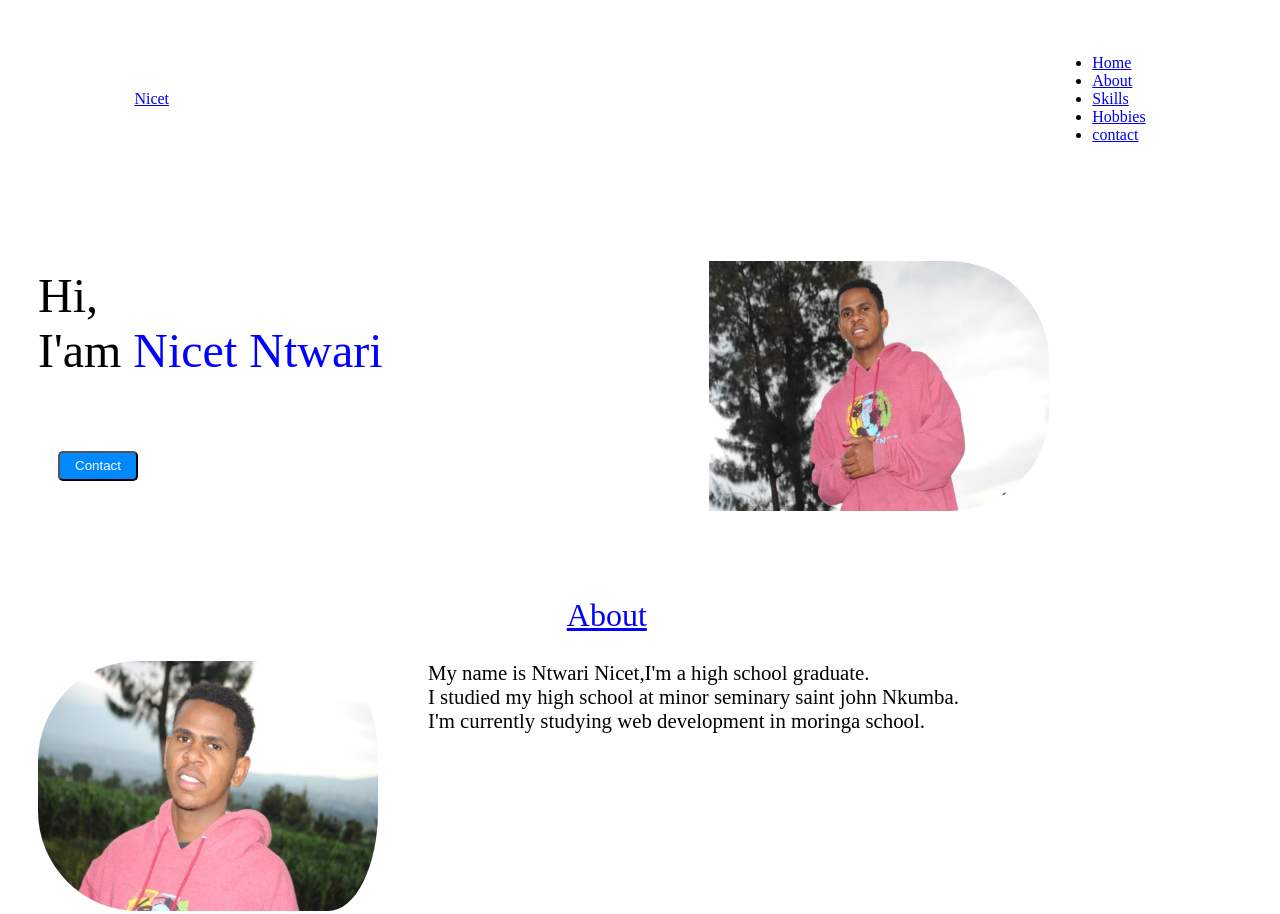
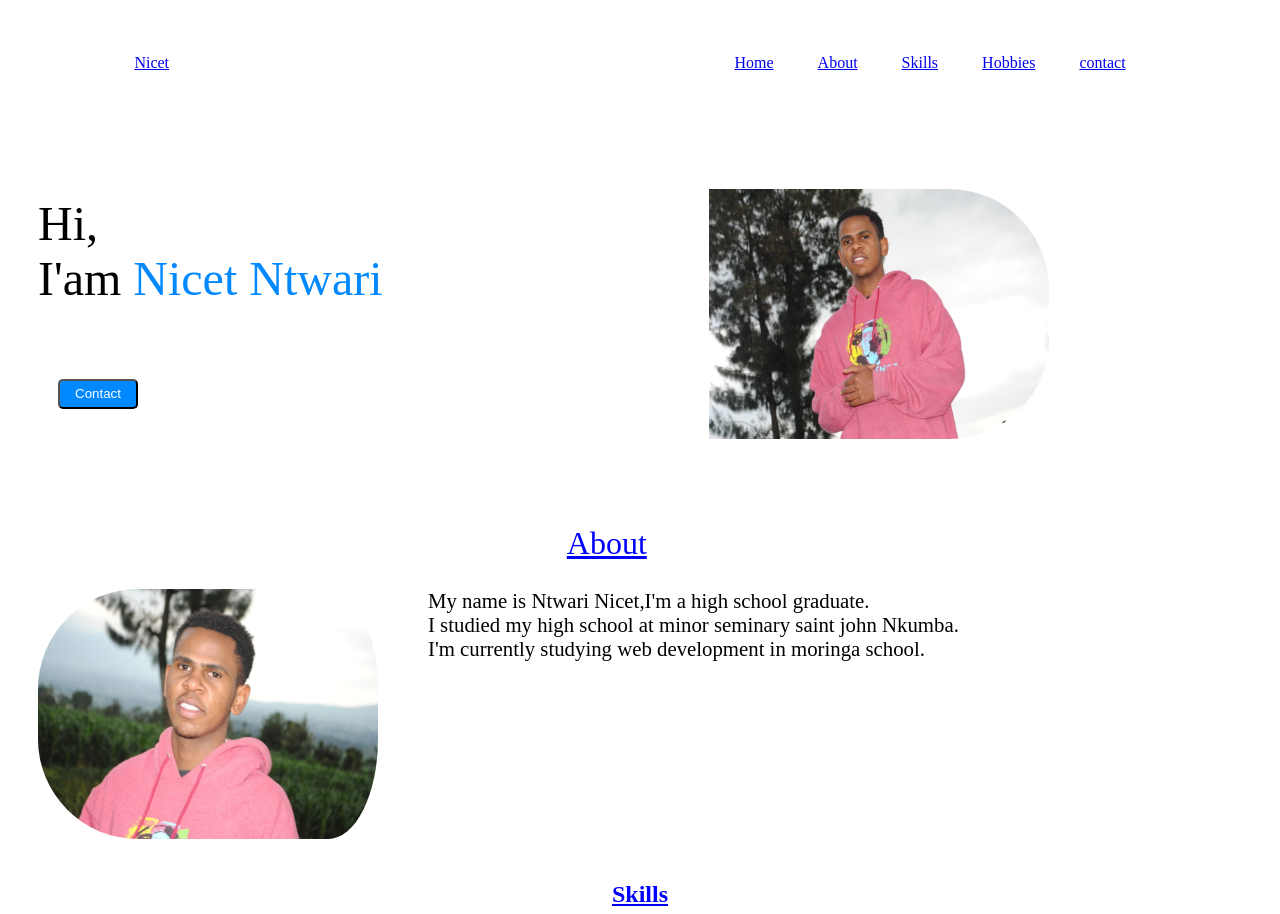
Before and after one commit to Nnicetcoder/-project-personal-portfolio-landing-page, a plain HTML site: page index.html in a window 1280 px wide. Shown: the top 914 px of the page. Drawn offline with Linux system fonts and the light colour scheme.

Commit message:
adding css

```diff
--- a/index.html
+++ b/index.html
@@ -7,9 +7,11 @@
 <body>
 	        <!=====--Header--====>
 	<header id="header">
+
 			<div class="logo">
 				<a href="#" class="logo">Nicet</a>
 			</div>
+		<nav>
 			<div class="navbar">
 				<ul>
 					<li><a href="#home">Home</a></li>
@@ -19,6 +21,7 @@
 					<li><a href="#contact">contact</a></li>
 				</ul>
 			</div>
+		</nav>
 	</header>
 
              <!====-- Home section--====>
--- a/styles.css
+++ b/styles.css
@@ -13,15 +13,17 @@ body{
 .logo {
 	cursor: pointer;
 }
-#navbar  {
+.navbar  {
 	list-style: none;
 }
-#navbar ul li {
+.navbar li {
 	display: inline-block;
 	padding: 0px 20px;
+	text-decoration: none;
+	cursor: pointer;
 
 }
-#navbar ul li a {
+.navbar li a: hover {
 	transition: all 0.3s ease 0s;
   }
 #home{
@@ -43,9 +45,10 @@ body{
 	font-weight: 300;
 	text-align: left;
 	padding-top: 20px;
+	padding-left: 100px;
 }
 .name {
-	color: blue;
+	color: #0088ff;
 
 }
 #home button {
```
Lines whose indentation alone changed are shown as unchanged.
